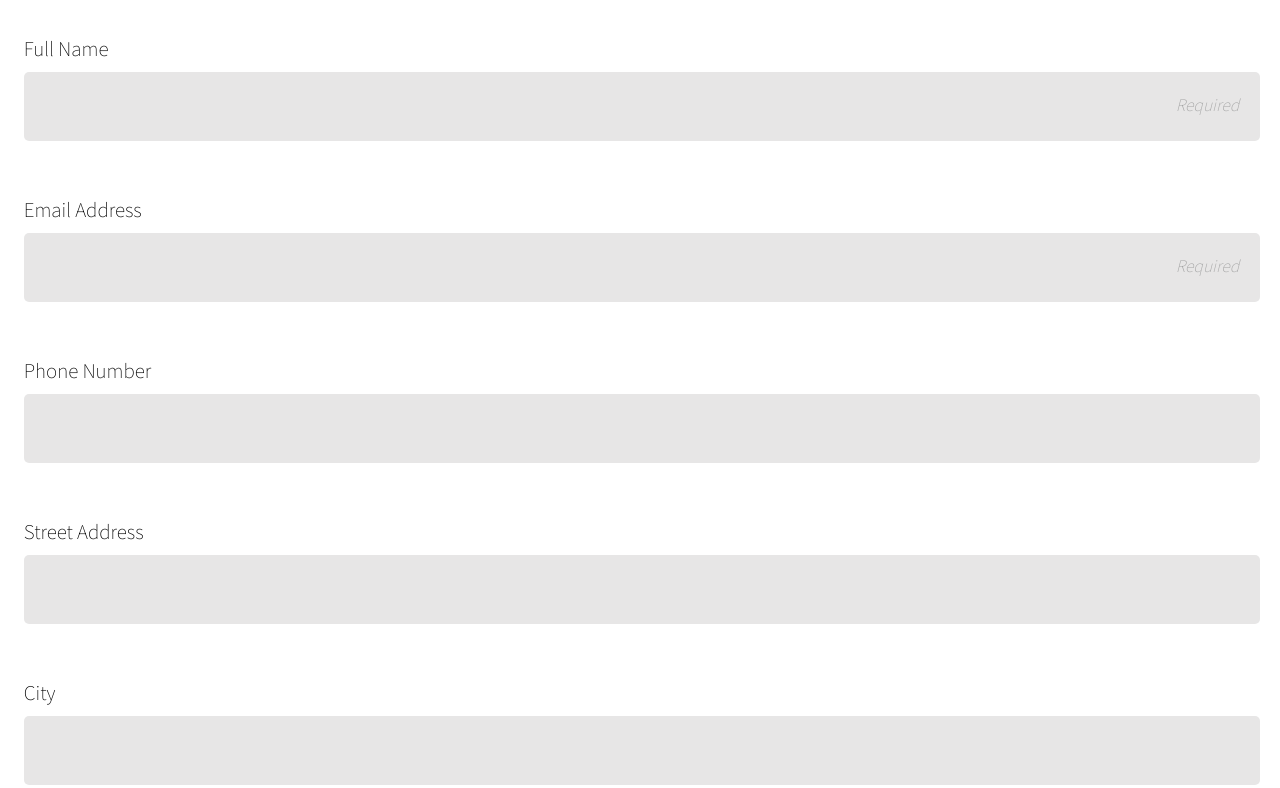
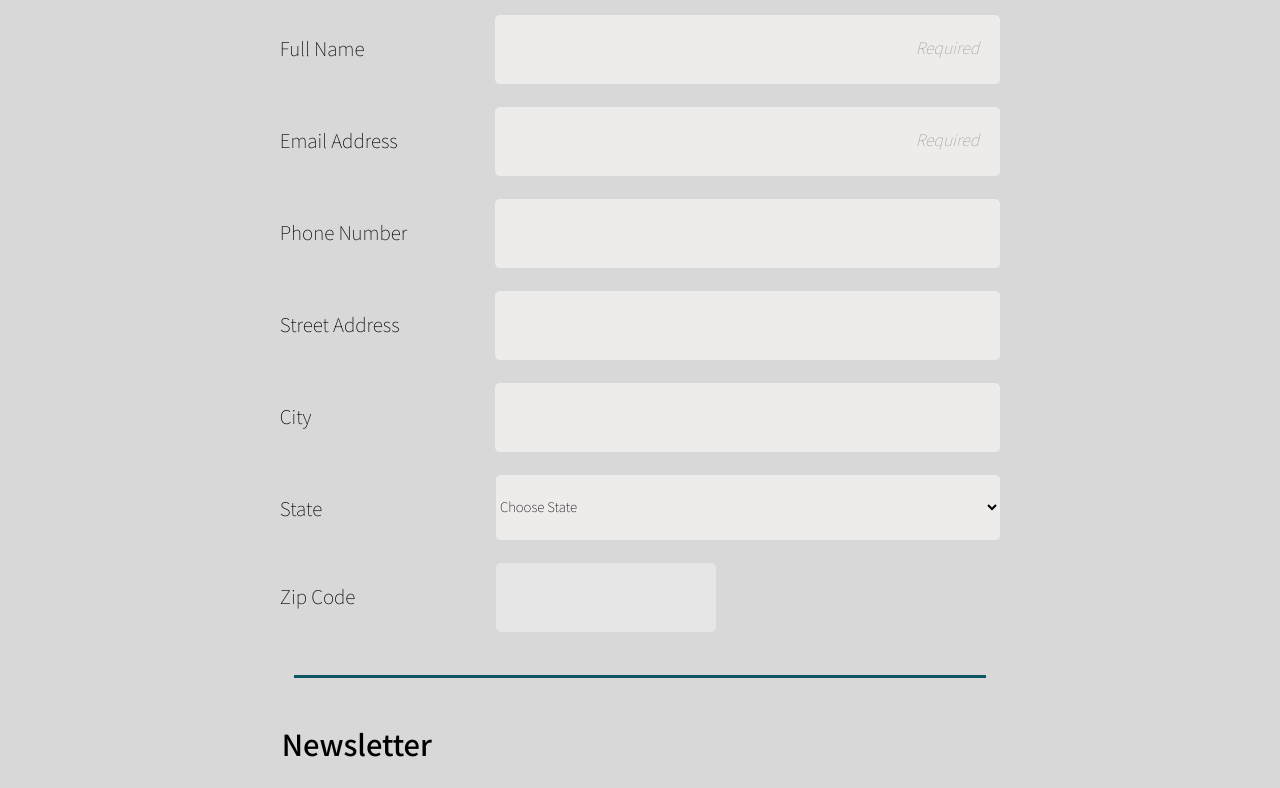
Before and after one commit to bryanmendez19/Techdegree-Unit-3-Project, a plain HTML site: page index.html in a window 1280 px wide. Shown: the part 417-1205 px from the top of the page. Drawn offline with Linux system fonts and the light colour scheme.

Commit message:
Finished Project

```diff
--- a/index.html
+++ b/index.html
@@ -1,13 +1,16 @@
 <!DOCTYPE html>
 <html lang="en">
     <head>
+        <title> The Code Review </title>
         <meta name="viewport" content="width=device-width, initial-scale=1">
         <link rel="stylesheet" href="styles.css">
-        <link href="https://fonts.googleapis.com/css2?family=Merriweather:wght@300&family=Noto+Sans+JP:wght@100;500&display=swap" rel="stylesheet">  <body>
+        <link href="https://fonts.googleapis.com/css2?family=Merriweather:wght@300&family=Noto+Sans+JP:wght@100;500&display=swap" rel="stylesheet">
+     <body>
     <header>
         <h1> THE CODE REVIEW </h1>
     </header>
 
+    <main>
     <div class="description">
     <h2> Signup for our newsletter</h2>
     <p class="pdescription"> Get the latest news on how your code is doing right in your inbox </p>
@@ -16,39 +19,64 @@
     <hr class="first">
 
     <form>
-        <fieldset><br>
+        <fieldset>
             <legend> Contact Information </legend>
-                <label for="fullname"> Full Name </label><br>
-                <input class="fullwidth" type="text" id="fullname" name="user-name" placeholder="Required"><br>
-                <label for="email"> Email Address </label><br>
-                <input class="fullwidth" type="email" id="email" name="user-email" placeholder="Required"><br>
-                <label for="phone"> Phone Number </label><br>
-                <input class="fullwidth" type="text" id="phone" name="user-phone"><br>
-                <label for="address"> Street Address </label><br>
-                <input class="fullwidth" type="text" id="address" name="user-address"><br>
-                <label for="city"> City </label><br>
-                <input class="fullwidth" type="text" id="city" name="user-city"><br>
-                <label for="state"> State </label><br>
+                <div class="formdiv">
+                <label for="fullname"> Full Name </label>
+                <input class="fullwidth" type="text" id="fullname" name="user-name" placeholder="Required" required>
+                </div>
+
+                <div class="formdiv">
+                <label for="email"> Email Address </label>
+                <input class="fullwidth" type="email" id="email" name="user-email" placeholder="Required" required>
+                </div>
+
+                <div class="formdiv">
+                <label for="phone"> Phone Number </label>
+                <input class="fullwidth" type="text" id="phone" name="user-phone">
+                </div>
+
+                <div class="formdiv">
+                <label for="address"> Street Address </label>
+                <input class="fullwidth" type="text" id="address" name="user-address">
+                </div>
+
+                <div class="formdiv">
+                <label for="city"> City </label>
+                <input class="fullwidth" type="text" id="city" name="user-city">
+                </div>
+
+                <div class="formdiv">
+                    <label for="state"> State </label>
                     <select class="fullwidth" id="state" name="user-state">
                         <option class="placeholderstate" value="" disabled selected hidden>Choose State </option>
                         <option value="ca"> CA </option>
                         <option value="tx"> TX </option>
                         <option value="az"> AZ </option>
                         <option value="nv"> NV </option>
-                </select><br>
-                <label for="zipcode"> Zip Code </label><br>
-                <input class="zipcode" type="text" id="zipcode" name="user-zip"><br>
+                    </select>
+                 </div>
+
+                 <div class="formdiv">
+                <label for="zipcode"> Zip Code </label>
+                <input class="zipcode" type="text" id="zipcode" name="user-zip">
+                </div>
+
          </fieldset>
 
          <hr class="second">
 
          <fieldset>
             <legend> Newsletter </legend>
+
                 <label class="labelnews"> Select the newsletters you would like to recieve </label><br>
+
                 <input type="checkbox" id="htmlnews" name="news" value="html">
                 <label for="htmlnews"> HTML News </label><br>
+
                 <input type="checkbox" id="cssnews" name="news" value="css">
                 <label for="cssnews"> CSS News </label><br>
+
                 <input type="checkbox" id="javascriptnews" name="news" value="java">
                 <label for="javascriptnews"> Javascript News </label><br>
 
@@ -58,8 +86,8 @@
                 <input type="radio" id="plain" name="format">
                 <label for="plain"> Plain text </label><br>
 
-                <label class="labelnews" for="other"> Other topics you'd like to hear about </label><br>
-                <textarea class="textarea" id="other" name="othertopics"></textarea><br>
+                <label class="labelnews" for="other"> Other topics you'd like to hear about </label>
+                <textarea class="textarea" id="other" name="othertopics"></textarea>
 
                 <input class="signup" type="submit" value="Sign Up">
         </fieldset>
@@ -67,49 +95,16 @@
     <footer>
         <p> Copyright The Code Review </p>
     </footer>
-
-
-
-
-
-
-
-
-
-
+    </main>
   </body>
 
-
-
-
-
-
-
-
-
-
-
-
-
-
-
-
-
-
-
-
-
-
-
-
-
-
-
-
-
-
-
-
+  <p>
+    <a href="http://jigsaw.w3.org/css-validator/check/referer">
+        <img style="border:0;width:88px;height:31px"
+            src="http://jigsaw.w3.org/css-validator/images/vcss"
+            alt="Valid CSS!" />
+    </a>
+</p>
 
 
 
--- a/styles.css
+++ b/styles.css
@@ -1,6 +1,7 @@
 html, body {
     margin: 0 auto;
-    padding: 0 auto;
+    padding: 0;
+    background-color: rgb(216, 216, 216);
     }
 
     * {
@@ -36,7 +37,7 @@ h2 {
 .pdescription {
     font-size: 25px;
     width: 85%;
-    color: silver;
+    color: rgb(153, 153, 153);
     display: inline-block;
     margin: 0;
     padding-bottom: 50px;
@@ -84,7 +85,7 @@ legend {
 .fullwidth {
     width: 100%;
     height: 40px;
-    background-color: rgb(231, 230, 230);
+    background-color: rgb(238, 235, 235);
     border-radius: 5px;
     padding-bottom: 3px;
     display: block;
@@ -92,6 +93,7 @@ legend {
     height: 65px;
     margin-top: 8px;
 }
+
 
 .zipcode {
     width: 40%;
@@ -118,7 +120,7 @@ input::placeholder {
     height: 40px;
     background-color: rgb(231, 230, 230);
     border-radius: 5px;
-    padding-bottom: 3px;
+    padding-bottom: 30px;
     display: block;
     border: none;
     height: 170px;
@@ -127,6 +129,7 @@ input::placeholder {
 
 label {
     font-size: 19px;
+    margin-top: 15px;
 }
 
 .labelnews {
@@ -146,6 +149,7 @@ label {
     border: none;
     font-size: 25px;
     color: white;
+    margin-top: 40px;
 }
 
 .format {
@@ -161,3 +165,54 @@ footer {
     font-size: 20px;
     margin-bottom: 350px;
 }
+
+.formdiv {
+    display: flex;
+    flex-direction: column;
+}
+
+@media (min-width: 768px) {
+
+    h2 {
+        padding-top: 50px;
+        margin-bottom: 8px;
+    }
+
+
+    .pdescription {
+        font-size: 20px;
+    }
+
+    .formdiv {
+        flex-direction: row;
+        padding-bottom: 15px;
+    }
+
+    main {
+        width: 60%;
+        margin: auto;
+    }
+
+    label {
+        flex-basis: 30%;
+        margin-top: 27px;
+    }
+
+    input,
+    select {
+        flex-basis: 70%;
+    }
+
+    .zipcode {
+        flex-basis: 30%;
+    }
+
+
+
+
+
+
+
+
+
+}
```
Lines whose indentation alone changed are shown as unchanged.
